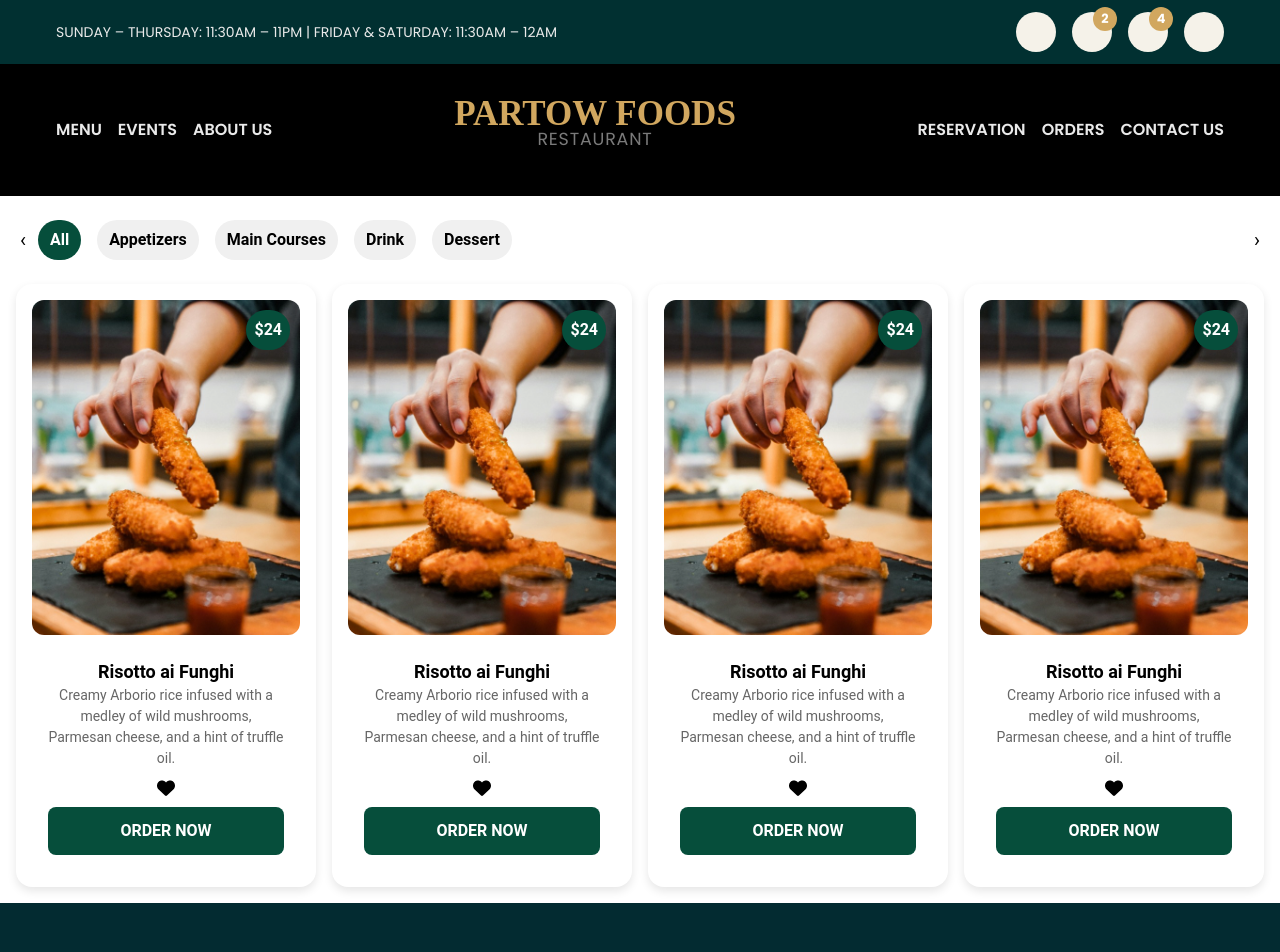
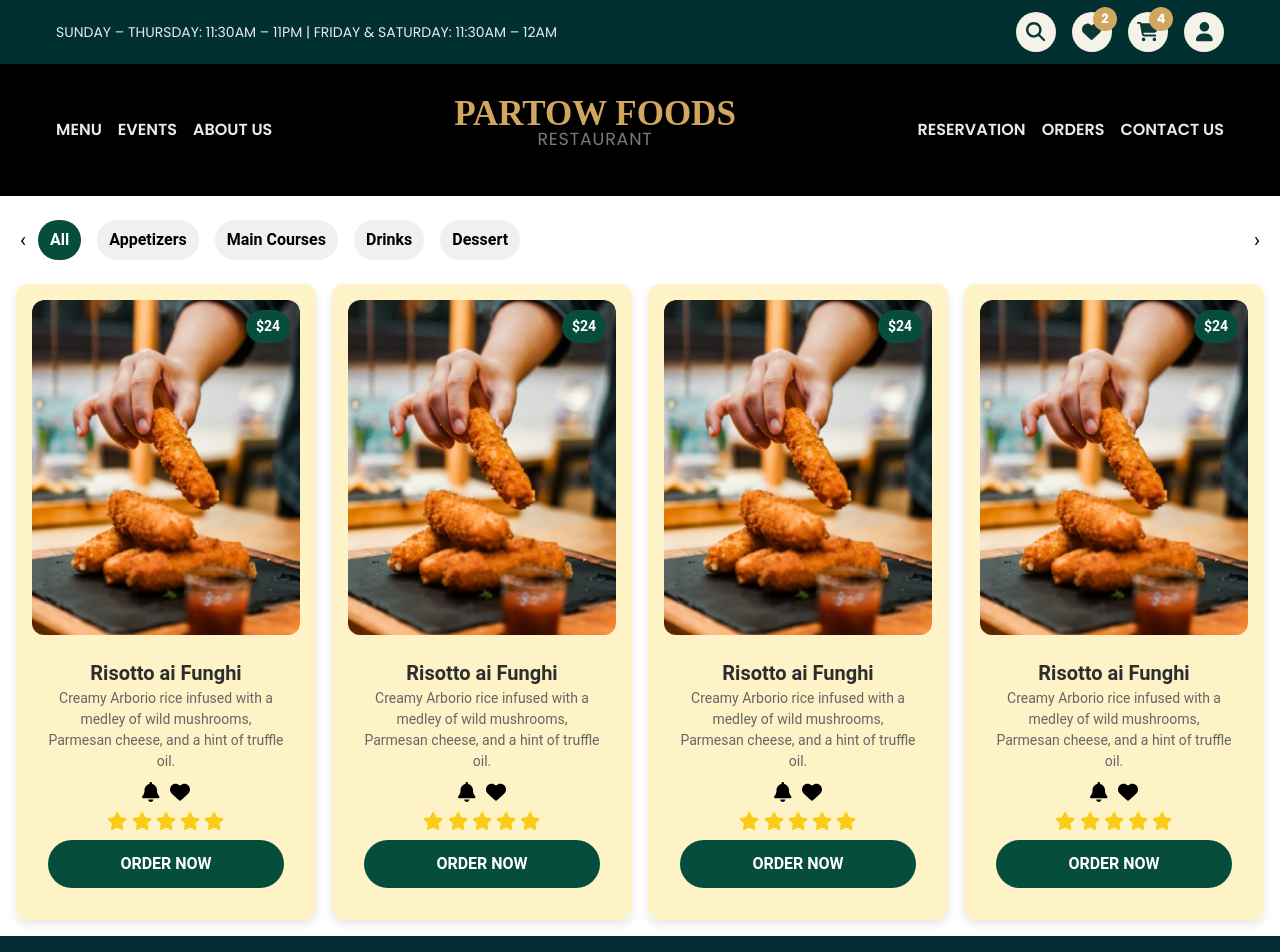
Before and after one commit to GabriLPDA22/Restaurante-Front, a Vue app: page /menu in a window 1280 px wide. Shown: the top 952 px of the page. Built offline with nearby package versions, Linux system fonts and the light colour scheme.

Commit message:
Menu completo faltaria que cargue todo en back

```diff
--- a/src/components/FooterComponent.vue
+++ b/src/components/FooterComponent.vue
@@ -15,7 +15,8 @@
     <div class="footer__bottom">
       <div class="footer__actions">
         <button class="footer__button footer__button--reserve">Reserve Now</button>
-        <button class="footer__button footer__button--contact">Contact Us</button>
+        <router-link to="/contact" class="footer__button footer__button--contact" style="text-decoration: none;">Contact
+          Us</router-link>
       </div>
       <div class="footer__social">
         <a href="https://www.facebook.com" class="footer__social-icon">
--- a/src/components/HeaderComponent.vue
+++ b/src/components/HeaderComponent.vue
@@ -26,11 +26,11 @@
 
       <div class="header__icons-mobile">
         <button class="header__icon" aria-label="Cart">
-          <i class="fa fa-shopping-cart"></i>
+          <font-awesome-icon :icon="['fas', 'shopping-cart']" class="icon" />
           <span class="header__notification">4</span>
         </button>
         <button class="header__icon" aria-label="User">
-          <i class="fa fa-user"></i>
+          <font-awesome-icon :icon="['fas', 'user']" class="icon" />
         </button>
       </div>
     </div>
@@ -57,22 +57,23 @@
         </p>
         <div class="header__icons">
           <button class="header__icon" aria-label="Search">
-            <i class="fa fa-search"></i>
+            <font-awesome-icon :icon="['fas', 'search']" class="icon" />
           </button>
           <button class="header__icon" aria-label="Favorites">
-            <i class="fa fa-heart"></i>
+            <font-awesome-icon :icon="['fas', 'heart']" class="icon" />
             <span class="header__notification">2</span>
           </button>
           <button class="header__icon" aria-label="Cart">
-            <i class="fa fa-shopping-cart"></i>
+            <font-awesome-icon :icon="['fas', 'shopping-cart']" class="icon" />
             <span class="header__notification">4</span>
           </button>
           <button class="header__icon" aria-label="User Profile">
-            <i class="fa fa-user"></i>
+            <font-awesome-icon :icon="['fas', 'user']" class="icon" />
           </button>
         </div>
       </div>
     </div>
+
 
     <!-- BARRA INFERIOR (ESCRITORIO) -->
     <div class="header__bottom">
@@ -217,9 +218,9 @@ export default defineComponent({
 }
 
 /* Estilos específicos para los iconos dentro de los botones */
-.header__icon i {
-  color: #000;
-  /* Color negro para los iconos */
+.header__icon i,
+.header__icon .icon {
+  color: #093B35; // Aplicando el color específico a los íconos
   font-size: 1rem;
 }
 
@@ -321,6 +322,16 @@ html.no-scroll {
     display: flex;
     gap: 1rem;
   }
+
+  .header__icon .icon {
+    color: #093B35; // Aplicando el color a los íconos
+    font-size: 1.2rem;
+    transition: color 0.3s ease-in-out;
+  }
+
+  .header__icon:hover .icon {
+    color: #d1a75f; // Color en hover
+  }
 }
 
 .header__bottom {
--- a/src/components/ProductCard.vue
+++ b/src/components/ProductCard.vue
@@ -10,12 +10,12 @@
                 Creamy Arborio rice infused with a medley of wild mushrooms, Parmesan cheese, and a hint of truffle oil.
             </p>
             <div class="product-card__icons">
-                <font-awesome-icon icon="fa-solid fa-info-circle" class="product-card__icon" @click="showInfo" />
-                <font-awesome-icon icon="fa-solid fa-heart" class="product-card__icon"
+                <font-awesome-icon :icon="['fas', 'bell']" class="product-card__icon" />
+                <font-awesome-icon :icon="['fas', 'heart']" class="product-card__icon"
                     :class="{ 'product-card__icon--active': isFavorite }" @click="toggleFavorite" />
             </div>
             <div class="product-card__rating">
-                <font-awesome-icon v-for="n in 5" :key="n" icon="fa-solid fa-star" class="star star--active" />
+                <font-awesome-icon v-for="n in 5" :key="n" :icon="['fas', 'star']" class="star star--active" />
             </div>
             <button class="product-card__button">ORDER NOW</button>
         </div>
@@ -31,16 +31,12 @@ const isFavorite = ref(false);
 const toggleFavorite = () => {
     isFavorite.value = !isFavorite.value;
 };
-
-const showInfo = () => {
-    alert("Información sobre: Risotto ai Funghi");
-};
 </script>
 
 <style lang="scss" scoped>
 .product-card {
-    background: #ffffff;
-    border-radius: 16px;
+    background: #fef3c7;
+    border-radius: 12px;
     overflow: hidden;
     text-align: center;
     box-shadow: 0 4px 10px rgba(0, 0, 0, 0.1);
@@ -53,6 +49,8 @@ const showInfo = () => {
 
     &__image {
         position: relative;
+        border-radius: 12px;
+        overflow: hidden;
 
         img {
             width: 100%;
@@ -66,9 +64,10 @@ const showInfo = () => {
         right: 10px;
         background: #064e3b;
         color: #fff;
-        padding: 8px;
+        padding: 6px 10px;
         border-radius: 50px;
         font-weight: bold;
+        font-size: 14px;
     }
 
     &__content {
@@ -76,24 +75,26 @@ const showInfo = () => {
     }
 
     &__title {
-        font-size: 18px;
+        font-size: 20px;
         font-weight: bold;
+        color: #2d2d2d;
     }
 
     &__description {
         font-size: 14px;
         color: #666;
+        margin-bottom: 10px;
     }
 
     &__icons {
         display: flex;
         justify-content: center;
         gap: 10px;
-        margin: 10px 0;
+        margin-bottom: 10px;
     }
 
     &__icon {
-        font-size: 18px;
+        font-size: 20px;
         cursor: pointer;
         transition: color 0.3s;
 
@@ -103,8 +104,13 @@ const showInfo = () => {
     }
 
     &__rating {
+        display: flex;
+        justify-content: center;
+        gap: 4px;
+        margin-bottom: 10px;
+
         .star {
-            font-size: 20px;
+            font-size: 18px;
             color: #facc15;
         }
     }
@@ -115,9 +121,10 @@ const showInfo = () => {
         padding: 12px;
         width: 100%;
         border: none;
-        border-radius: 8px;
+        border-radius: 25px;
         font-weight: bold;
         cursor: pointer;
+        font-size: 16px;
         transition: background 0.3s;
 
         &:hover {
--- a/src/main.ts
+++ b/src/main.ts
@@ -20,11 +20,13 @@ import {
   faSearch,
   faHeart,
   faShoppingCart,
-  faUser
+  faUser,
+  faBell,
+  faStar
 } from '@fortawesome/free-solid-svg-icons';
 
 /* Add Icons to the Library */
-library.add(faInstagram, faFacebook, faSearch, faHeart, faShoppingCart, faUser);
+library.add(faInstagram, faFacebook, faSearch, faHeart, faShoppingCart, faUser, faBell, faStar);
 
 /* Set the Default Style */
 config.familyDefault = "classic";
--- a/src/views/HomeView.vue
+++ b/src/views/HomeView.vue
@@ -1,7 +1,9 @@
 <script setup lang="ts">
+import { useRouter } from 'vue-router';
 import MenuCard from "@/components/MenuCard.vue";
 import ChefRecommendation from "@/components/ChefRecommendation.vue";
 
+const router = useRouter();
 const menuItems = [
   { title: "Appetizers", image: "/src/assets/appetizers.jpg" },
   { title: "Main Courses", image: "/src/assets/main-courses.jpg" },
@@ -16,6 +18,12 @@ const chefSpecial = {
   price: "$24",
   image: "/src/assets/chef-special.png",
 };
+
+const navigateToCategory = (category: string) => {
+  router.push({ name: 'menu', query: { category } });
+  window.scrollTo(0, 0);
+};
+
 </script>
 
 <template>
@@ -26,18 +34,19 @@ const chefSpecial = {
         <h1 class="home-view__title">ITALIAN INSPIRED CUISINE</h1>
       </div>
       <div class="home-view__actions">
-        <button class="home-view__button home-view__button--reserve">Reserve Now</button>
-        <button class="home-view__button home-view__button--contact">Contact Us</button>
+        <a href="/reserve" class="home-view__button home-view__button--reserve" style="text-decoration: none;">Reserve
+          Now</a>
+        <router-link to="/contact" class="home-view__button home-view__button--contact"
+          style="text-decoration: none;">Contact Us</router-link>
       </div>
     </section>
-
     <section class="menu-section">
       <h2 class="menu-section__title">View Our Menu</h2>
       <div class="menu-section__grid">
-        <MenuCard v-for="item in menuItems" :key="item.title" :title="item.title" :image="item.image" />
+        <MenuCard v-for="item in menuItems" :key="item.title" :title="item.title" :image="item.image"
+          @click="navigateToCategory(item.title)" />
       </div>
     </section>
-
     <ChefRecommendation :title="chefSpecial.title" :description="chefSpecial.description" :price="chefSpecial.price"
       :image="chefSpecial.image" />
   </main>
--- a/src/views/ViewMenu.vue
+++ b/src/views/ViewMenu.vue
@@ -1,6 +1,6 @@
 <template>
     <div class="menu">
-        <CategoryCarousel :categories="categories" :selectedCategory="selectedCategory"
+        <CategoryCarousel :categories="categories" :selectedCategory="selectedCategory.toString()"
             @update:category="selectCategory" />
 
         <div class="menu__content">
@@ -15,14 +15,16 @@
 import { ref, computed } from 'vue';
 import CategoryCarousel from '../components/CategoryCasousel.vue';
 import ProductCard from '@/components/ProductCard.vue';
+import { useRoute } from 'vue-router';
 
-const categories = ref(["All", "Appetizers", "Main Courses", "Drink", "Dessert"]);
-const selectedCategory = ref("All");
+const categories = ref(["All", "Appetizers", "Main Courses", "Drinks", "Dessert"]);
+const route = useRoute();
+const selectedCategory = ref(route.query.category || categories.value[0]);
 
 const menuData = ref([
     { id: 1, category: "Appetizers", name: "Bruschetta", price: 12, image: "image1.png", description: "Delicious Italian starter", rating: 5 },
     { id: 2, category: "Main Courses", name: "Pasta Carbonara", price: 18, image: "image2.png", description: "Classic creamy pasta", rating: 4 },
-    { id: 3, category: "Drink", name: "Mojito", price: 10, image: "image3.png", description: "Refreshing mint cocktail", rating: 5 },
+    { id: 3, category: "Drinks", name: "Mojito", price: 10, image: "image3.png", description: "Refreshing mint cocktail", rating: 5 },
     { id: 4, category: "Dessert", name: "Tiramisu", price: 8, image: "image4.png", description: "Sweet Italian dessert", rating: 5 }
 ]);
 
```
